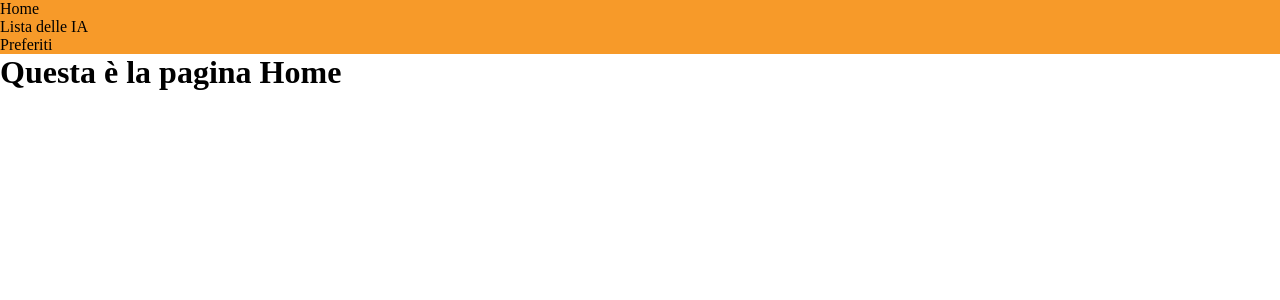
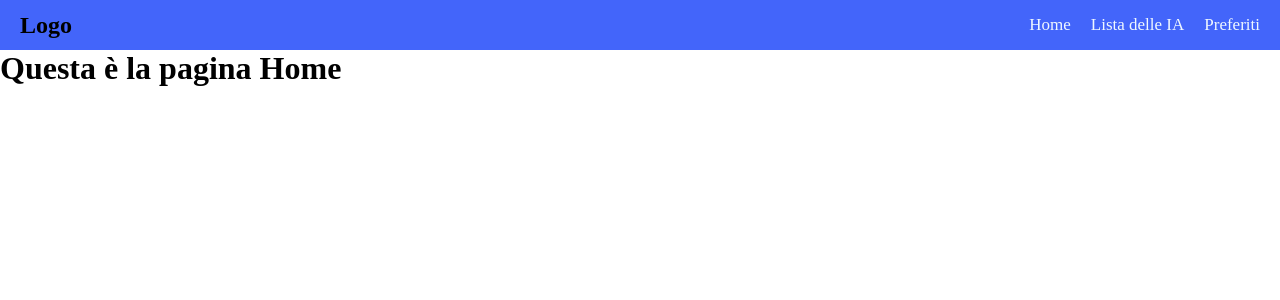
Before and after one commit to gabriele-ag/progetto-finale-spec-frontend-front, a React (Vite) app: page / in a window 1280 px wide. Shown: the top 300 px of the page. Built offline with nearby package versions, Linux system fonts and the light colour scheme; no server answers.

Commit message:
feat: set appheader css base

```diff
--- a/src/components/AppHeader.jsx
+++ b/src/components/AppHeader.jsx
@@ -23,12 +23,16 @@ const AppHeader = () => {
     return (
         <header>
 
+            <div>
+                <h2>Logo</h2>
+            </div>
+
             {/* Barra di navigazione */}
             <nav>
-                <ul>
+                <ul className="flex-nav-header">
                     {linkNav.map((curLink, index) => (
                         <li key={index}>
-                            <NavLink to={curLink.url}>{curLink.title}</NavLink>
+                            <NavLink className="navlink" to={curLink.url}>{curLink.title}</NavLink>
                         </li>
                     ))}
                 </ul>
--- a/src/components/AppHeaderCSS/AppHeader.css
+++ b/src/components/AppHeaderCSS/AppHeader.css
@@ -1,3 +1,25 @@
 header {
-    background-color: rgb(247, 154, 41);
+    background-color: rgb(67, 101, 250);
+    display: flex;
+    justify-content: space-between;
+    align-items: center;
+    height: 50px;
+    padding-left: 20px;
+    padding-right: 20px;
 }
+
+.flex-nav-header {
+    display: flex;
+    justify-content: space-between;
+    align-items: center;
+    gap: 20px;
+}
+
+.navlink {
+    color: aliceblue;
+    font-size: 17px;
+}
+
+.navlink:hover {
+    color: rgb(29, 29, 29);
+}
```
